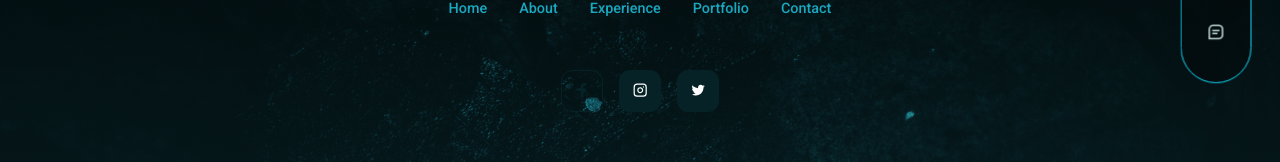
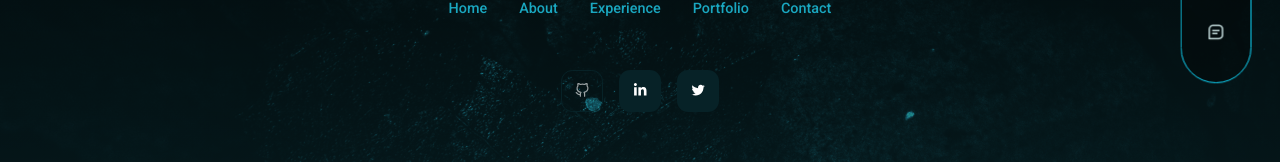
Before and after one commit to alexibee/portfolio, a React (Create React App) app: page / in a window 1280 px wide. In both pictures the pointer is over the link 582 px from the left and 4641 px from the top of the page. Shown: the part 4551-4713 px from the top of the page. Built offline with nearby package versions, Linux system fonts and the light colour scheme.

Commit message:
footer links

```diff
--- a/src/components/footer/Footer.jsx
+++ b/src/components/footer/Footer.jsx
@@ -1,8 +1,9 @@
 import React from 'react'
 import './footer.scss'
 import LOGO from '../../assets/logo.svg'
-import {FaFacebookF} from 'react-icons/fa'
+import {FiGithub} from 'react-icons/fi'
 import {FiInstagram} from 'react-icons/fi'
+import {FaLinkedinIn} from 'react-icons/fa'
 import {IoLogoTwitter} from 'react-icons/io'
 
 const Footer = () => {
@@ -19,8 +20,8 @@ const Footer = () => {
       </ul>
 
       <div className="footer__socials">
-        <a href="https://facebook.com"><FaFacebookF/></a>
-        <a href="https://instagram.com"><FiInstagram/></a>
+        <a href="https://github.com/alexibee" target='_blank' rel='noreferrer'><FiGithub/></a>
+        <a href="https://www.linkedin.com/in/alexi-brehovs/" target='_blank' rel='noreferrer'><FaLinkedinIn/></a>
         <a href="https://twitter.com"><IoLogoTwitter/></a>
       </div>
 
--- a/src/components/footer/footer.scss
+++ b/src/components/footer/footer.scss
@@ -41,12 +41,11 @@ footer a {
   border-radius: 0.7rem;
   display: flex;
   border: 1px solid transparent;
-}
-
-.footer__socials a:hover {
-  background: transparent;
-  color: $color-bg;
-  border-color: $color-bg;
+  &:hover {
+    background: transparent;
+    color: $color-cta-variant;
+    border-color: $color-bg;
+  }
 }
 
 .footer__copyright {
```
